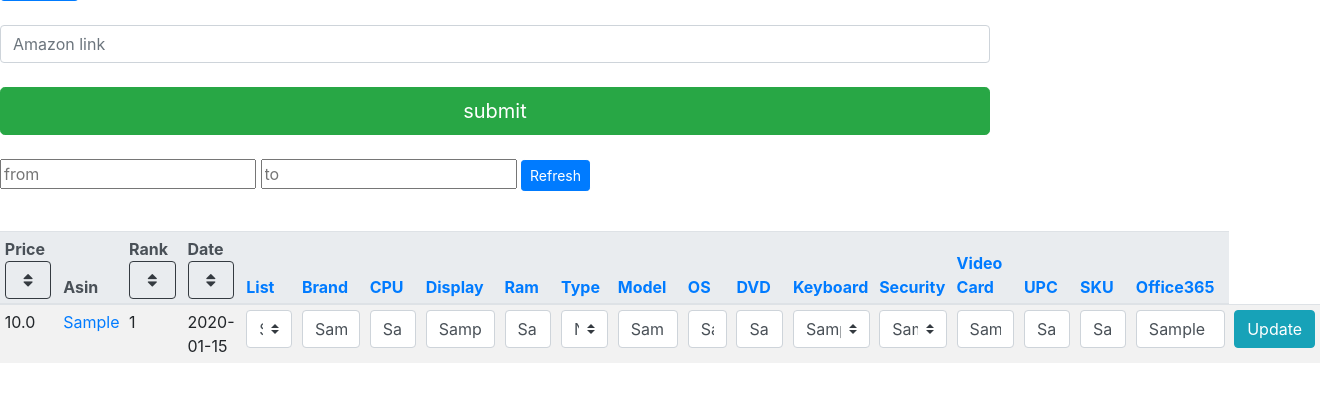
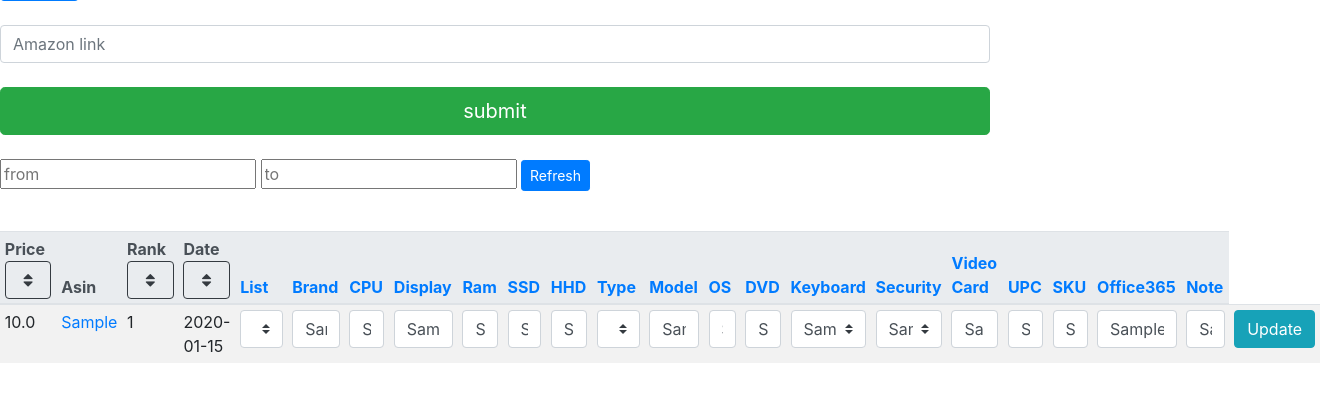
Before and after one commit to OoooL19/djangoWeb, a Django app: page /output/ in a window 1320 px wide. Shown: the part 405-800 px from the top of the page. Run offline with Django 3.2, Linux system fonts and the light colour scheme; tables that the repository leaves empty hold one stand-in row (values such as "Sample post"); some libraries are stand-ins or nearby versions.

Commit message:
add column

```diff
--- a/polls/forms.py
+++ b/polls/forms.py
@@ -12,6 +12,8 @@ class OutputForm(forms.Form):
 	date = forms.CharField()
 	screen = forms.CharField()
 	ram = forms.CharField()
+	ssd = forms.CharField()
+	hhd = forms.CharField()
 	Type = forms.CharField()
 	model = forms.CharField()
 	os = forms.CharField()
@@ -22,3 +24,4 @@ class OutputForm(forms.Form):
 	upc = forms.CharField()
 	sku = forms.CharField()
 	office = forms.CharField()
+	note = forms.CharField()
--- a/polls/models.py
+++ b/polls/models.py
@@ -12,6 +12,8 @@ class Output(models.Model):
 	cpu = models.CharField(max_length=200, blank=True, null=True)
 	screen = models.CharField(max_length=200, blank=True, null=True)
 	ram = models.CharField(max_length=200, blank=True, null=True)
+	ssd = models.CharField(max_length=200, blank=True, null=True)
+	hhd = models.CharField(max_length=200, blank=True, null=True)
 	Type = models.CharField(max_length=200, blank=True, null=True)
 	model = models.CharField(max_length=200, blank=True, null=True)
 	os = models.CharField(max_length=200, blank=True, null=True)
@@ -22,3 +24,4 @@ class Output(models.Model):
 	upc = models.CharField(max_length=200, blank=True, null=True)
 	sku = models.CharField(max_length=200, blank=True, null=True)
 	office = models.CharField(max_length=200, blank=True, null=True)
+	note = models.CharField(max_length=200, blank=True, null=True)
--- a/polls/templates/polls/base.html
+++ b/polls/templates/polls/base.html
@@ -149,6 +149,12 @@
 			<th class="sticky-top"><a data-toggle="collapse" href="#collapseRam" role="button" aria-expanded="true" aria-controls="collapseRam">
 				Ram
 			</a></th>
+			<th class="sticky-top"><a data-toggle="collapse" href="#collapseSsd" role="button" aria-expanded="true" aria-controls="collapseSsd">
+				SSD
+			</a></th>
+			<th class="sticky-top"><a data-toggle="collapse" href="#collapseHhd" role="button" aria-expanded="true" aria-controls="collapseHhd">
+				HHD
+			</a></th>
 			<th class="sticky-top"><a data-toggle="collapse" href="#collapseType" role="button" aria-expanded="true" aria-controls="collapseType">
 				Type
 			</a></th>
@@ -178,6 +184,9 @@
 			</a></th>
 			<th class="sticky-top"><a data-toggle="collapse" href="#collapseOffice" role="button" aria-expanded="true" aria-controls="collapseOffice">
 				Office365
+			</a></th>
+			<th class="sticky-top"><a data-toggle="collapse" href="#collapseNote" role="button" aria-expanded="true" aria-controls="collapseNote">
+				Note
 			</a></th>
 		</tr>
 	</thead>
@@ -228,6 +237,20 @@
 					<div class="md-form form-sm collapse show" id="collapseRam">
 						<!-- <input type="text" name="brand" id="brand" value="{{data.brand}}"> -->
 						<input type="text" name="ram" id="ram" class="form-control" value="{{data.ram}}">
+						<!-- <button type="submit">Update</button> -->
+					</div>
+				</td>
+				<td>
+					<div class="md-form form-sm collapse show" id="collapseSsd">
+						<!-- <input type="text" name="brand" id="brand" value="{{data.brand}}"> -->
+						<input type="text" name="ssd" id="ssd" class="form-control" value="{{data.ssd}}">
+						<!-- <button type="submit">Update</button> -->
+					</div>
+				</td>
+				<td>
+					<div class="md-form form-sm collapse show" id="collapseHhd">
+						<!-- <input type="text" name="brand" id="brand" value="{{data.brand}}"> -->
+						<input type="text" name="hhd" id="hhd" class="form-control" value="{{data.hhd}}">
 						<!-- <button type="submit">Update</button> -->
 					</div>
 				</td>
@@ -315,6 +338,13 @@
 									<!-- <button type="submit">Update</button> -->
 								</div>
 							</td>
+							<td>
+								<div class="md-form form-sm collapse show" id="collapseNote">
+									<!-- <input type="text" name="brand" id="brand" value="{{data.brand}}"> -->
+									<input type="text" name="note" id="note" class="form-control" value="{{data.note}}">
+									<!-- <button type="submit">Update</button> -->
+								</div>
+							</td>
 							<td><button name="update_bt" type="submit" class="btn btn-info">Update</button></td>
 						</tr>
 						{% endfor %}
--- a/polls/views.py
+++ b/polls/views.py
@@ -156,6 +156,8 @@ def output(request):
 		data['cpu'] = 'cpu'
 		data['screen'] = 'screen'
 		data['ram'] = 'ram'
+		data['ssd'] = 'ssd'
+		data['hhd'] = 'hhd'
 		data['Type'] = 'type'
 		data['model'] = 'model'
 		data['os'] = 'os'
@@ -166,6 +168,7 @@ def output(request):
 		data['upc'] = 'upc'
 		data['sku'] = 'sku'
 		data['office'] = 'office'
+		data['note'] = 'note'
 		form = OutputForm(data)
 		# print(data['price'])
 
@@ -264,6 +267,8 @@ def output(request):
 			Output.objects.filter(asin = asin[i]).update(cpu = request.POST.getlist('cpu')[i])
 			Output.objects.filter(asin = asin[i]).update(screen = request.POST.getlist('screen')[i])
 			Output.objects.filter(asin = asin[i]).update(ram = request.POST.getlist('ram')[i])
+			Output.objects.filter(asin = asin[i]).update(ssd = request.POST.getlist('ssd')[i])
+			Output.objects.filter(asin = asin[i]).update(hhd = request.POST.getlist('hhd')[i])
 			Output.objects.filter(asin = asin[i]).update(Type = request.POST.getlist('type')[i])
 			Output.objects.filter(asin = asin[i]).update(model = request.POST.getlist('model')[i])
 			Output.objects.filter(asin = asin[i]).update(os = request.POST.getlist('os')[i])
@@ -274,6 +279,7 @@ def output(request):
 			Output.objects.filter(asin = asin[i]).update(upc = request.POST.getlist('upc')[i])
 			Output.objects.filter(asin = asin[i]).update(sku = request.POST.getlist('sku')[i])
 			Output.objects.filter(asin = asin[i]).update(office = request.POST.getlist('office')[i])
+			Output.objects.filter(asin = asin[i]).update(note = request.POST.getlist('note')[i])
 
 			i += 1
 
```
